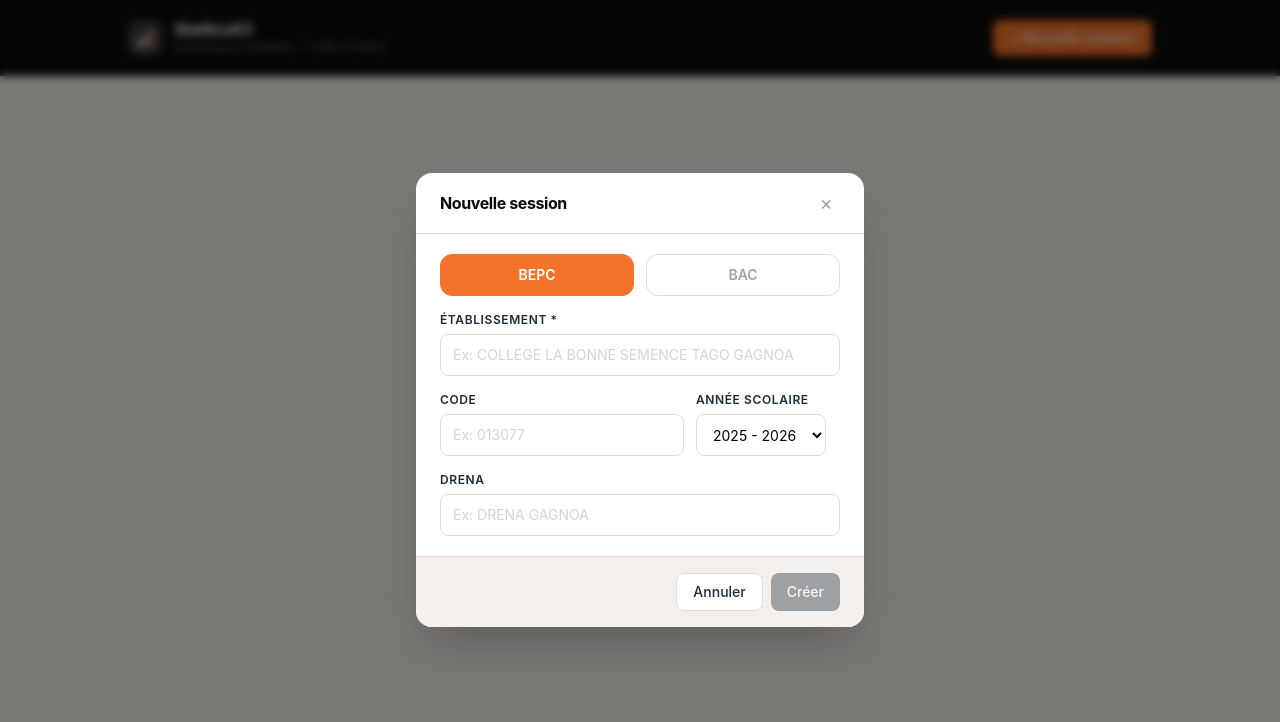
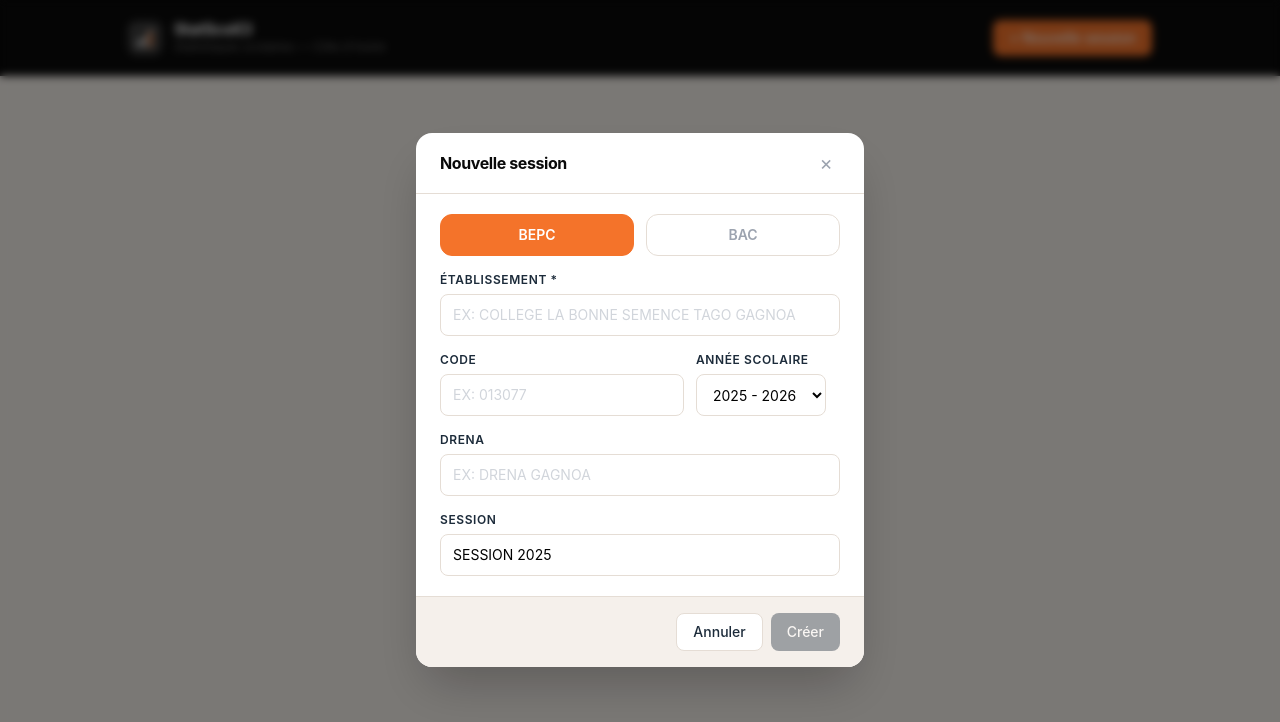
Before and after one commit to CluiJordan/stat-scol-ci, a React (Vite) app: page / in a window 1280 px wide. Both pictures are taken after a click on the button "+ Nouvelle session". Shown: the top 722 px of the page. Built offline with nearby package versions, Linux system fonts and the light colour scheme.

Commit message:
feat: uppercase input + style Excel dashboard + session BEPC/BAC + retire bordure accent

```diff
--- a/src/components/ui/Input.tsx
+++ b/src/components/ui/Input.tsx
@@ -3,9 +3,17 @@ import React from 'react';
 interface Props extends React.InputHTMLAttributes<HTMLInputElement> {
   label?: string;
   error?: string;
+  uppercase?: boolean;
 }
 
-export default function Input({ label, error, className = '', ...props }: Props) {
+export default function Input({ label, error, uppercase, className = '', onChange, ...props }: Props) {
+  function handleChange(e: React.ChangeEvent<HTMLInputElement>) {
+    if (uppercase) {
+      e.target.value = e.target.value.toUpperCase();
+    }
+    onChange?.(e);
+  }
+
   return (
     <div className="flex flex-col gap-1.5">
       {label && (
@@ -16,7 +24,8 @@ export default function Input({ label, error, className = '', ...props }: Props)
       <input
         className={`border rounded-lg px-3 py-2.5 text-sm bg-white focus:outline-none focus:ring-2 focus:ring-[#1C2B3A]/20 focus:border-[#1C2B3A] transition-all placeholder:text-gray-300 disabled:bg-[#F5F0EB] disabled:text-gray-400 ${
           error ? 'border-red-400' : 'border-[#E5DDD5]'
-        } ${className}`}
+        } ${uppercase ? 'uppercase' : ''} ${className}`}
+        onChange={handleChange}
         {...props}
       />
       {error && <p className="text-xs text-red-500">{error}</p>}
--- a/src/screens/Dashboard.tsx
+++ b/src/screens/Dashboard.tsx
@@ -46,7 +46,7 @@ export default function Dashboard({ onOpen, onReports }: Props) {
     drena: '',
     anneeScolaire: getCurrentSchoolYear(),
     examType: 'BEPC' as ExamType,
-    examSession: 'session 2025',
+    examSession: 'SESSION 2025',
     ministere: DEFAULT_MINISTERE,
   });
 
@@ -104,25 +104,28 @@ export default function Dashboard({ onOpen, onReports }: Props) {
             <p className="text-gray-400 text-sm mt-1.5">Cliquez sur « Nouvelle session » pour commencer</p>
           </div>
         ) : (
-          <div className="flex flex-col gap-3">
-            {sessions.map((s) => (
+          <div className="bg-white border border-[#E5DDD5] rounded-lg overflow-hidden">
+            <div className="flex items-center justify-between border-b border-[#E5DDD5] bg-[#F5F0EB] px-5 py-2.5">
+              <span className="text-xs font-semibold text-[#1C2B3A] uppercase tracking-wider">Établissement</span>
+              <span className="text-xs font-semibold text-[#1C2B3A] uppercase tracking-wider">Actions</span>
+            </div>
+            {sessions.map((s, i) => (
               <div
                 key={s.id}
-                className="bg-white rounded-xl border border-[#E5DDD5] border-l-4 p-5 flex items-center justify-between gap-4 hover:shadow-md transition-shadow duration-200"
-                style={{ borderLeftColor: s.examType === 'BEPC' ? '#F4732A' : '#1C2B3A' }}
+                className={`flex items-center justify-between gap-4 px-5 py-4 hover:bg-[#F5F0EB]/60 transition-colors ${
+                  i < sessions.length - 1 ? 'border-b border-[#E5DDD5]' : ''
+                }`}
               >
                 <div className="min-w-0">
                   <div className="flex items-center gap-2 flex-wrap">
-                    <h2 className="font-bold text-[#0A0A0A] text-base truncate">{s.etablissement || 'Sans nom'}</h2>
+                    <h2 className="font-semibold text-[#0A0A0A] text-sm">{s.etablissement || 'Sans nom'}</h2>
                     <Badge color={s.examType === 'BEPC' ? 'orange' : 'navy'}>{s.examType}</Badge>
                     {s.code && <Badge color="gray">{s.code}</Badge>}
                   </div>
-                  <p className="text-sm text-gray-500 mt-1">
-                    {s.drena} — {s.anneeScolaire}
-                    {s.examType === 'BAC' && s.examSession ? ` — ${s.examSession}` : ''}
-                  </p>
-                  <p className="text-xs text-gray-400 mt-1">
-                    {s.classes.length} classe{s.classes.length !== 1 ? 's' : ''}
+                  <p className="text-xs text-gray-400 mt-0.5">
+                    {s.drena}{s.drena && ' — '}{s.anneeScolaire}
+                    {s.examSession ? ` — ${s.examSession}` : ''}
+                    {' · '}{s.classes.length} classe{s.classes.length !== 1 ? 's' : ''}
                     {s.examType === 'BEPC' ? ` · ${s.centres.length} centre${s.centres.length !== 1 ? 's' : ''}` : ''}
                     {' · '}Modifié le {new Date(s.updatedAt).toLocaleDateString('fr-FR')}
                   </p>
@@ -173,6 +176,7 @@ export default function Dashboard({ onOpen, onReports }: Props) {
             value={form.etablissement}
             onChange={(e) => setForm((f) => ({ ...f, etablissement: e.target.value }))}
             placeholder="Ex: COLLEGE LA BONNE SEMENCE TAGO GAGNOA"
+            uppercase
           />
           <div className="flex gap-3">
             <Input
@@ -181,6 +185,7 @@ export default function Dashboard({ onOpen, onReports }: Props) {
               onChange={(e) => setForm((f) => ({ ...f, code: e.target.value }))}
               placeholder="Ex: 013077"
               className="flex-1"
+              uppercase
             />
             <Select
               label="Année scolaire"
@@ -195,15 +200,15 @@ export default function Dashboard({ onOpen, onReports }: Props) {
             value={form.drena}
             onChange={(e) => setForm((f) => ({ ...f, drena: e.target.value }))}
             placeholder="Ex: DRENA GAGNOA"
+            uppercase
           />
-          {form.examType === 'BAC' && (
-            <Input
-              label="Session"
-              value={form.examSession}
-              onChange={(e) => setForm((f) => ({ ...f, examSession: e.target.value }))}
-              placeholder="Ex: session 2025"
-            />
-          )}
+          <Input
+            label="Session"
+            value={form.examSession}
+            onChange={(e) => setForm((f) => ({ ...f, examSession: e.target.value }))}
+            placeholder="Ex: SESSION 2025"
+            uppercase
+          />
         </div>
       </Modal>
 
```
